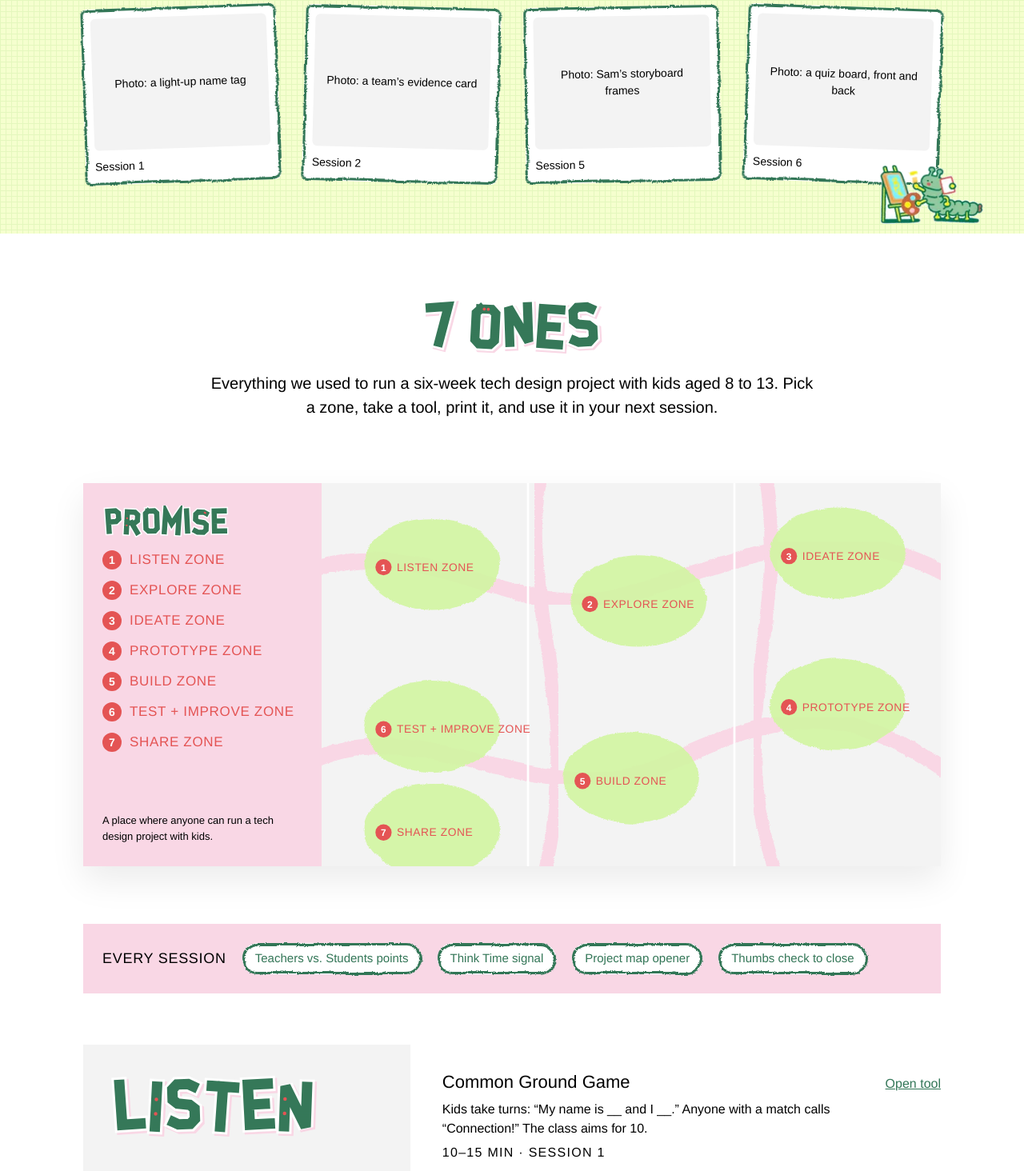
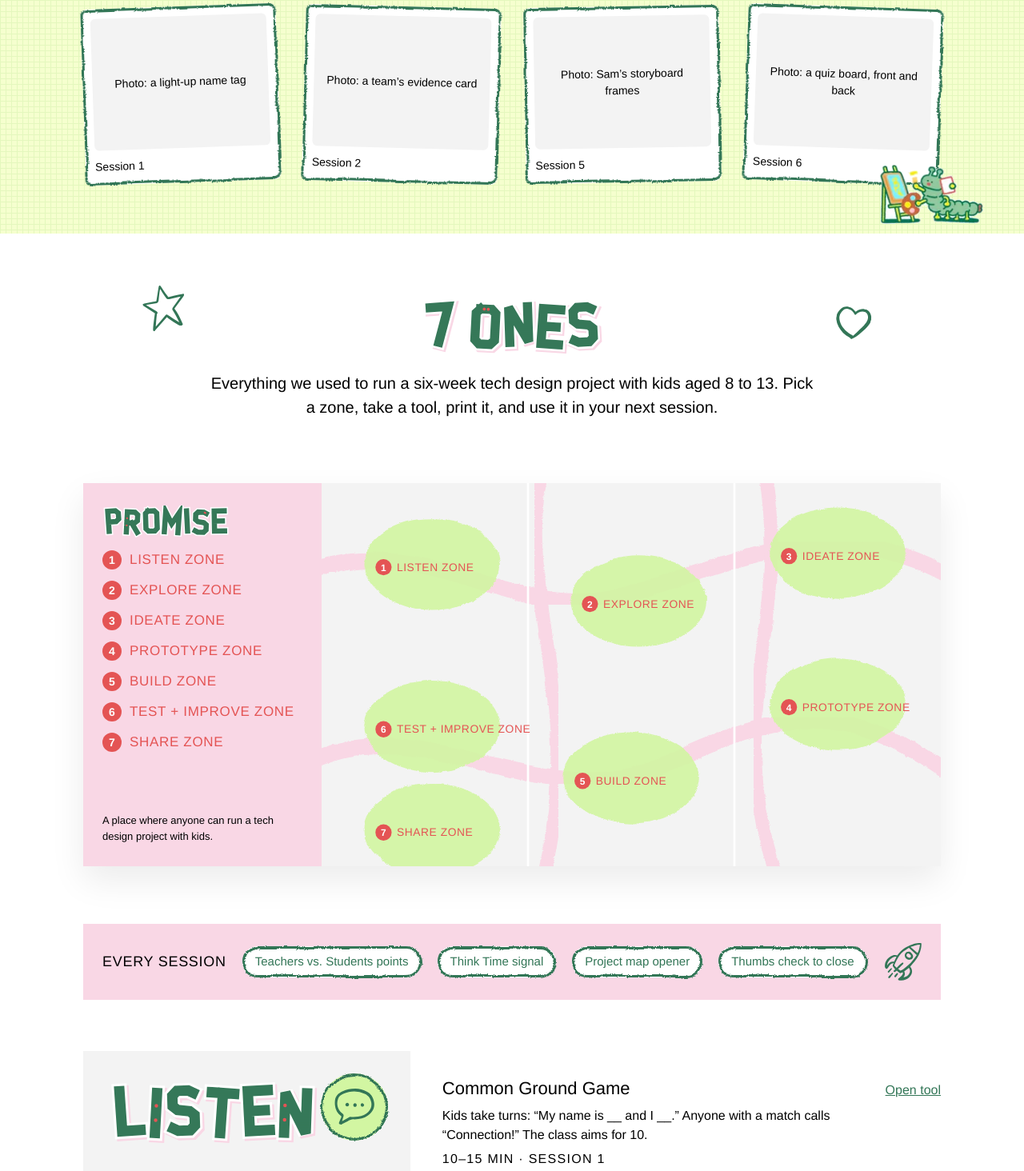
Before and after one commit to cocoj1115/promise-center-26fall, an Astro site: page / in a window 1280 px wide. Shown: the part 462-1926 px from the top of the page at 80% size. Built offline with nearby package versions, Linux system fonts and the light colour scheme; Astro itself is replaced by a stand-in of ours.

Commit message:
Add CC0 doodle icons as zone stickers and decorations
Co-Authored-By: Claude Opus 5.5 <noreply@anthropic.com>
Claude-Session: https://claude.ai/code/session_01R8cphh9oD4PEtTPxqKoPPU

```diff
--- a/src/layouts/Base.astro
+++ b/src/layouts/Base.astro
@@ -38,7 +38,7 @@ const pageTitle = title ? `${title} | Promise Center Toolkit` : 'Promise Center
     <footer class="site-footer">
       <p>Promise Center Toolkit | Fall 2026</p>
       <p>Made by a CMU team with Promise Center of Homewood. No children’s names or faces appear on this site.</p>
-      <p>Illustrations and visual style from Park Fête (Illustration Design, 2026), used with credit.</p>
+      <p>Illustrations and visual style from Park Fête (Illustration Design, 2026), used with credit. Doodle icons by <a href="https://khushmeen.com/icons.html">Khushmeen Sidhu</a> (CC0).</p>
     </footer>
   </body>
 </html>
--- a/src/pages/index.astro
+++ b/src/pages/index.astro
@@ -41,7 +41,9 @@ const burst = pts.join(' ');
     <img class="deco hide-sm" src={ill('caterpillar.png')} alt="" width="144" height="82" style="right: 4%; bottom: 12px; width: 130px; height: auto" />
   </section>
 
-  <section style="padding: 80px 24px; display: flex; flex-direction: column; align-items: center; gap: 22px; text-align: center">
+  <section style="padding: 80px 24px; display: flex; flex-direction: column; align-items: center; gap: 22px; text-align: center; position: relative">
+    <img class="deco hide-sm" src={`${base}doodles/star.svg`} alt="" style="left: 14%; top: 64px; width: 54px; transform: rotate(-12deg)" />
+    <img class="deco hide-sm" src={`${base}doodles/heart.svg`} alt="" style="right: 15%; top: 92px; width: 44px; transform: rotate(10deg)" />
     <Lettering text="7 Zones" height={70} label="Seven zones" />
     <p class="lede">Everything we used to run a six-week tech design project with kids aged 8 to 13. Pick a zone, take a tool, print it, and use it in your next session.</p>
   </section>
@@ -86,6 +88,7 @@ const burst = pts.join(' ');
     <div class="routines">
       <h2>Every session</h2>
       {ROUTINES.map((r) => <span class="pill felt">{r}</span>)}
+      <img class="hide-sm" src={`${base}doodles/rocket.svg`} alt="" style="width: 46px; margin-left: auto" />
     </div>
   </section>
 
@@ -93,7 +96,8 @@ const burst = pts.join(' ');
     <section class="zone wrap" id={z.slug}>
       <div class="zone-inner">
         <div class="zone-label" style={`background: ${i % 2 === 0 ? 'var(--grey)' : 'var(--cream)'}`}>
-          <Lettering text={z.name} height={80} maxWidth="360px" />
+          <span class="doodle felt hide-sm" style="position: absolute; top: 28px; right: 28px"><img src={`${base}doodles/${z.slug}.svg`} alt="" /></span>
+          <Lettering text={z.name} height={80} maxWidth="300px" />
           <div class="row">
             <p class="big">{`ZONE\n0${z.num}`}</p>
             <p class="small">{z.blurb}</p>
@@ -128,6 +132,7 @@ const burst = pts.join(' ');
         <p class="q">“Oh, I got it, I know how this works.”</p>
         <p style="margin: 0; font-size: 15px">A 10-year-old, Session 5</p>
       </div>
+      <img class="deco hide-sm" src={`${base}doodles/sun.svg`} alt="" style="right: -10px; top: 0; width: 70px" />
       <img class="deco hide-sm" src={ill('rocks.png')} alt="" width="100" height="212" style="left: -40px; bottom: -10px; height: 150px; width: auto" />
     </div>
   </section>
--- a/src/pages/tools/[slug].astro
+++ b/src/pages/tools/[slug].astro
@@ -25,6 +25,7 @@ const titleHeight = tool.name.length > 16 ? 80 : 110;
   </nav>
 
   <section class="hero" style="padding-top: 56px">
+    <span class="doodle felt"><img src={`${base}doodles/${zone.slug}.svg`} alt="" /></span>
     <Lettering text={tool.name.replace(/[’,?]/g, (c) => (c === '’' ? "'" : ''))} height={titleHeight} label={tool.name} maxWidth="100%" />
     <p class="sub">Zone 0{zone.num} {zone.name} | {tool.time} | {sessionLabel(tool.session)}</p>
     <p class="lede" style="margin-top: 8px">{tool.intro}</p>
--- a/src/styles/global.css
+++ b/src/styles/global.css
@@ -63,6 +63,8 @@ img { max-width: 100%; display: block; }
 .lede { margin: 0 auto; max-width: 760px; font-size: 20px; line-height: 1.5; }
 
 /* Decorations */
+.doodle { display: inline-grid; place-items: center; width: 84px; height: 84px; border-radius: 50%; background: var(--lime); flex: none; }
+.doodle img { width: 50px; height: 50px; object-fit: contain; }
 .deco { position: absolute; pointer-events: none; user-select: none; }
 
 /* Photo wall */
```
Also changed, not shown: README.md, public/doodles/balloon.svg (added), public/doodles/brush.svg (added), public/doodles/build.svg (added), public/doodles/explore.svg (added), public/doodles/heart.svg (added), public/doodles/icecream.svg (added), public/doodles/ideate.svg (added), public/doodles/listen.svg (added), public/doodles/prototype.svg (added), public/doodles/rocket.svg (added), public/doodles/share.svg (added), public/doodles/star.svg (added), public/doodles/sun.svg (added), 1 more files.
